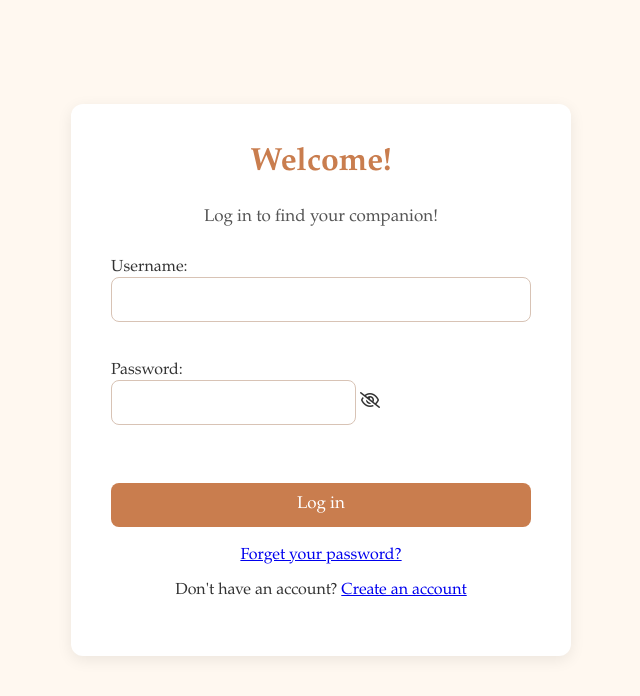
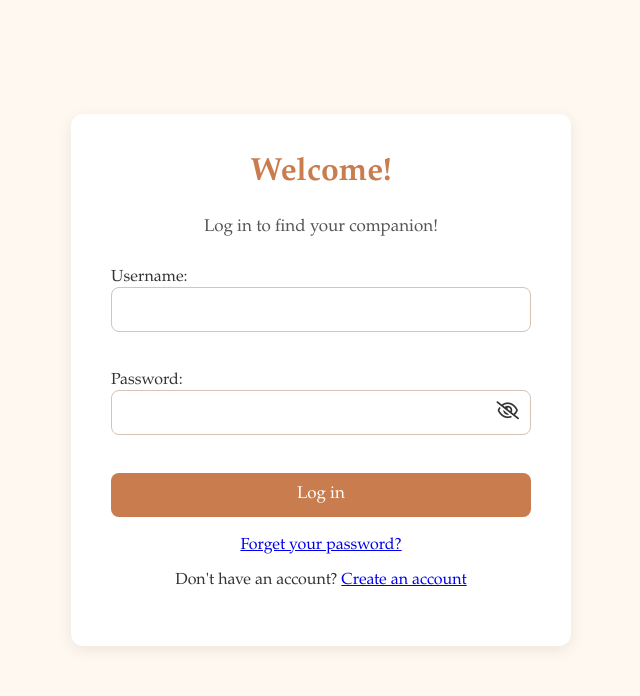
Before and after one commit to scooplylooly/suma-cum-laude, a Node server app: page /login in a window 1280 px wide. Shown: the part 78-774 px from the top of the page, without its empty margins (319-959 px from the left). Run offline with Node 20, Linux system fonts and the light colour scheme; some libraries are stand-ins or nearby versions.

Commit message:
added css for toggle feature

```diff
--- a/public/style/login.css
+++ b/public/style/login.css
@@ -125,6 +125,28 @@ header nav a:hover {
     text-decoration: underline;
 }
 
+.password-wrapper {
+    position: relative;
+    display: flex;
+    align-items: center;
+    width: 100%;
+}
+
+.password-wrapper input {
+    width: 100%;
+    padding-right: 40px;
+    margin-bottom: 0;
+    box-sizing: border-box;
+}
+
+.eye-icon {
+    position: absolute;
+    right: 12px;
+    cursor: pointer;
+    font-size: 18px;
+    user-select: none;
+}
+
 footer {
     text-align: left;
     padding: 20px;
```
